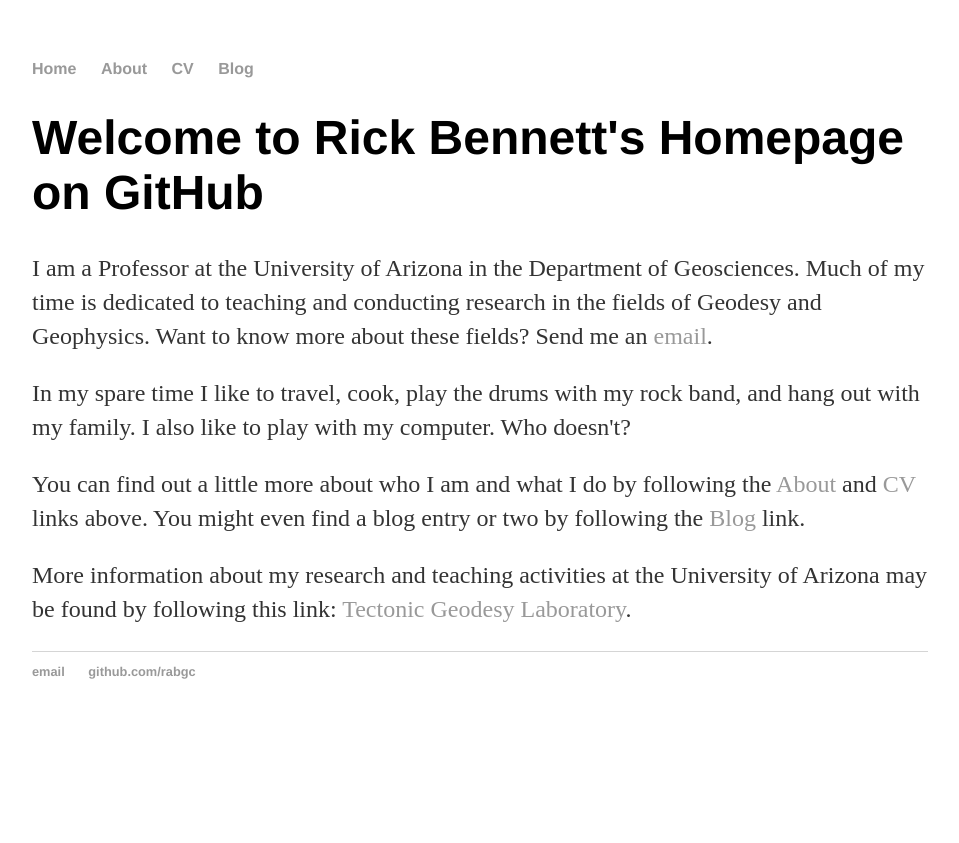
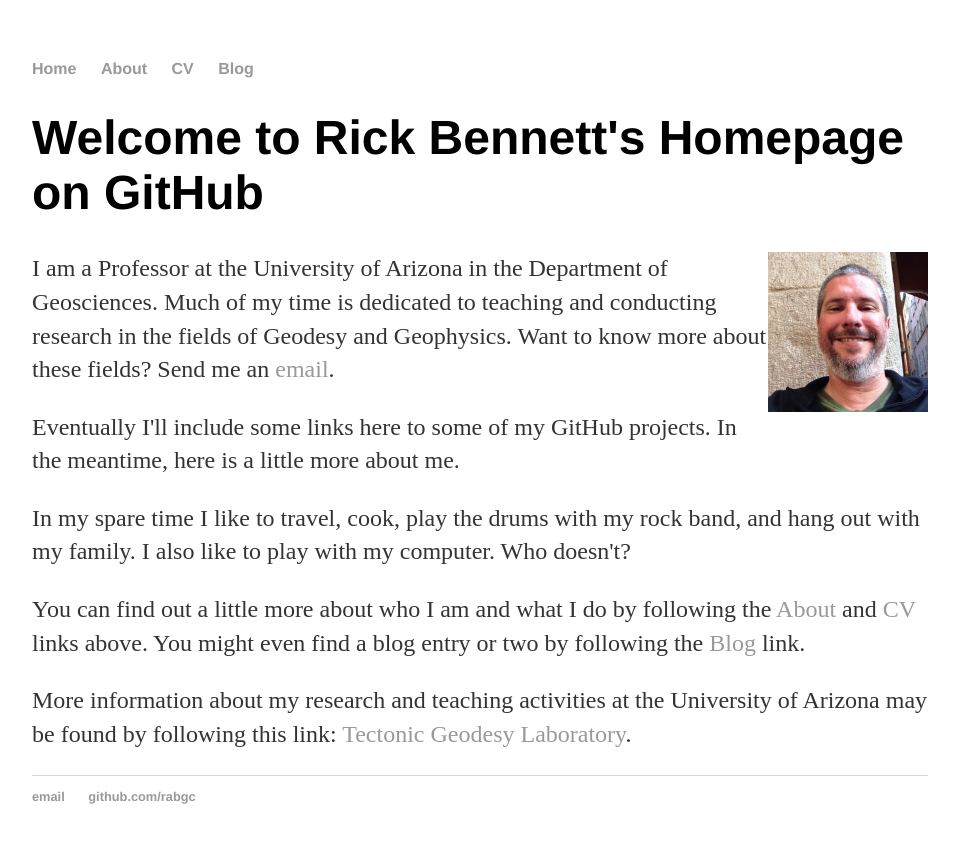
Before and after one commit to rabgc/rabgc.github.io, a Jekyll site: the page built from index.html, in a window 1280 px wide. Shown: the top 843 px of the page, without its empty margins (160-1119 px from the left). Built offline with Jekyll 4.4.1, drawn with Linux system fonts in a browser that asks for light colours.

Commit message:
Added pic to homepage

```diff
--- a/index.html
+++ b/index.html
@@ -6,11 +6,14 @@ title: Rick Bennett
 
 <h1>Welcome to Rick Bennett's Homepage on GitHub</h1>
 
-<p> I am a Professor at the University of Arizona in the Department of Geosciences. Much of my time is dedicated to teaching and conducting research in the fields of Geodesy and Geophysics. Want to know more about these fields? Send me an <a href="mailto:tectorab@gmail.com">email</a>.</p>
+<p>
+<img src="images/RicksPic.jpg" alt="Rick Bennett Photo" style="float:right;width:160px;height:160px;">
+I am a Professor at the University of Arizona in the Department of Geosciences. Much of my time is dedicated to teaching and conducting research in the fields of Geodesy and Geophysics. Want to know more about these fields? Send me an <a href="mailto:tectorab@gmail.com">email</a>.
+</p>
 
+<p> Eventually I'll include some links here to some of my GitHub projects.  In the meantime, here is a little more about me.</p>
 
 <p>In my spare time I like to travel, cook, play the drums with my rock band, and hang out with my family. I also like to play with my computer. Who doesn't?</p>
-
 
 <p>You can find out a little more about who I am and what I do by following the <a href="/about">About</a> and <a href="/cv">CV</a>  links above. You might even find a blog entry or two by following the <a href="/blog">Blog</a> link.</p>
 
```
Also changed, not shown: images/RicksPic.jpg (added).
